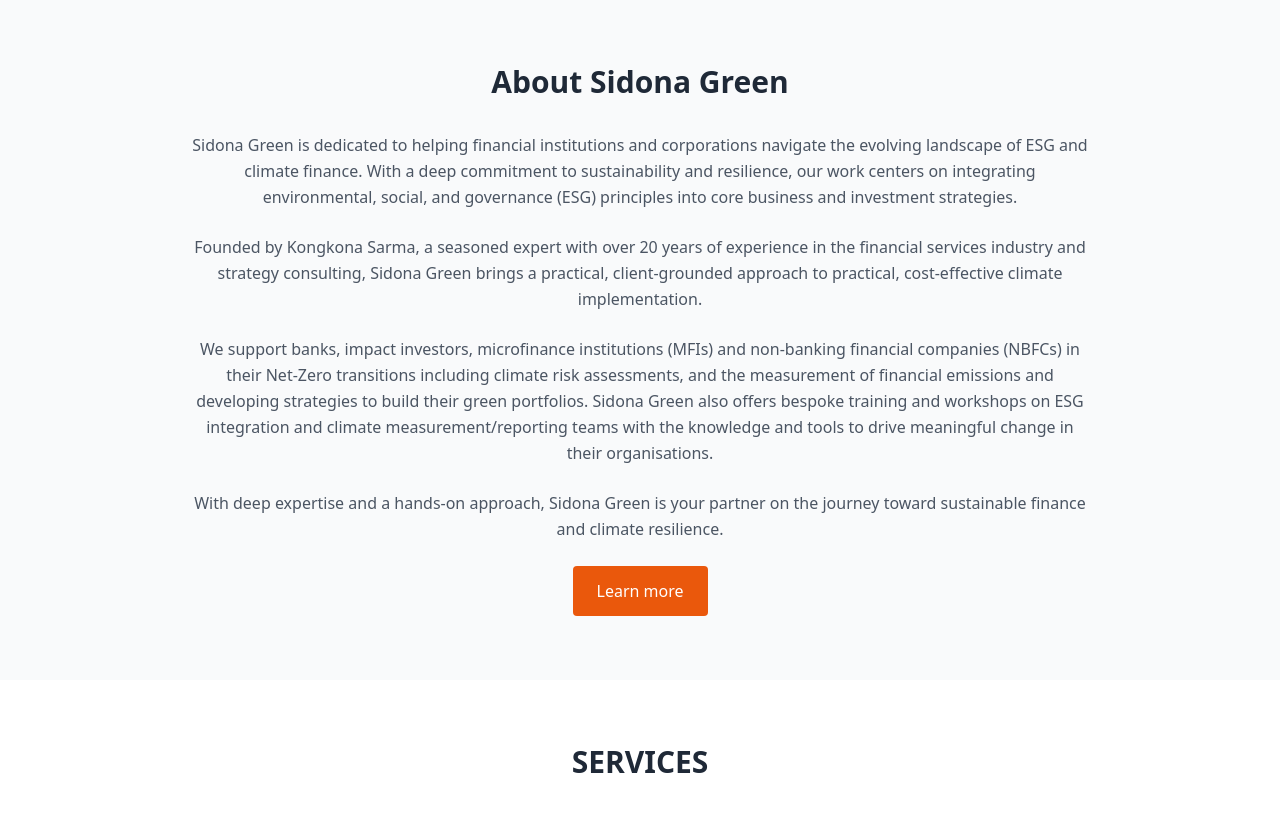
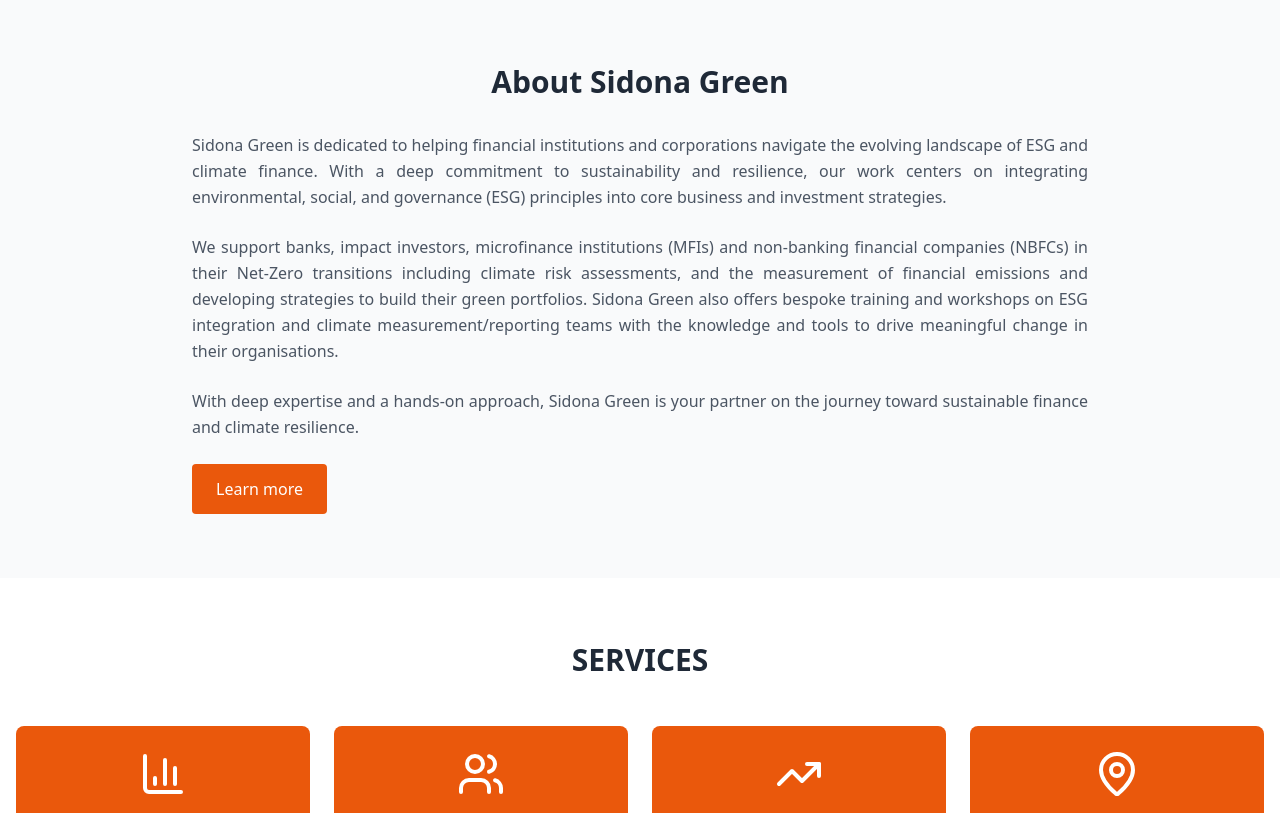
Before and after one commit to amitsarkar007/sidona-green, a React (Vite) app: page / in a window 1280 px wide. Shown: the part 560-1373 px from the top of the page. Built offline with nearby package versions, Linux system fonts and the light colour scheme.

Commit message:
changed para in about us for hoempage

```diff
--- a/src/components/AboutSection.tsx
+++ b/src/components/AboutSection.tsx
@@ -7,16 +7,11 @@
             About Sidona Green
           </h2>
 
-          <div className="space-y-6 text-gray-600 leading-relaxed text-left md:text-center">
+          <div className="space-y-6 text-gray-600 leading-relaxed text-justify">
             <p>
               Sidona Green is dedicated to helping financial institutions and corporations navigate the evolving landscape of
               ESG and climate finance. With a deep commitment to sustainability and resilience, our work centers on integrating
               environmental, social, and governance (ESG) principles into core business and investment strategies.
-            </p>
-
-            <p>
-              Founded by Kongkona Sarma, a seasoned expert with over 20 years of experience in the financial services industry and
-              strategy consulting, Sidona Green brings a practical, client-grounded approach to practical, cost-effective climate implementation.
             </p>
 
             <p>
```
